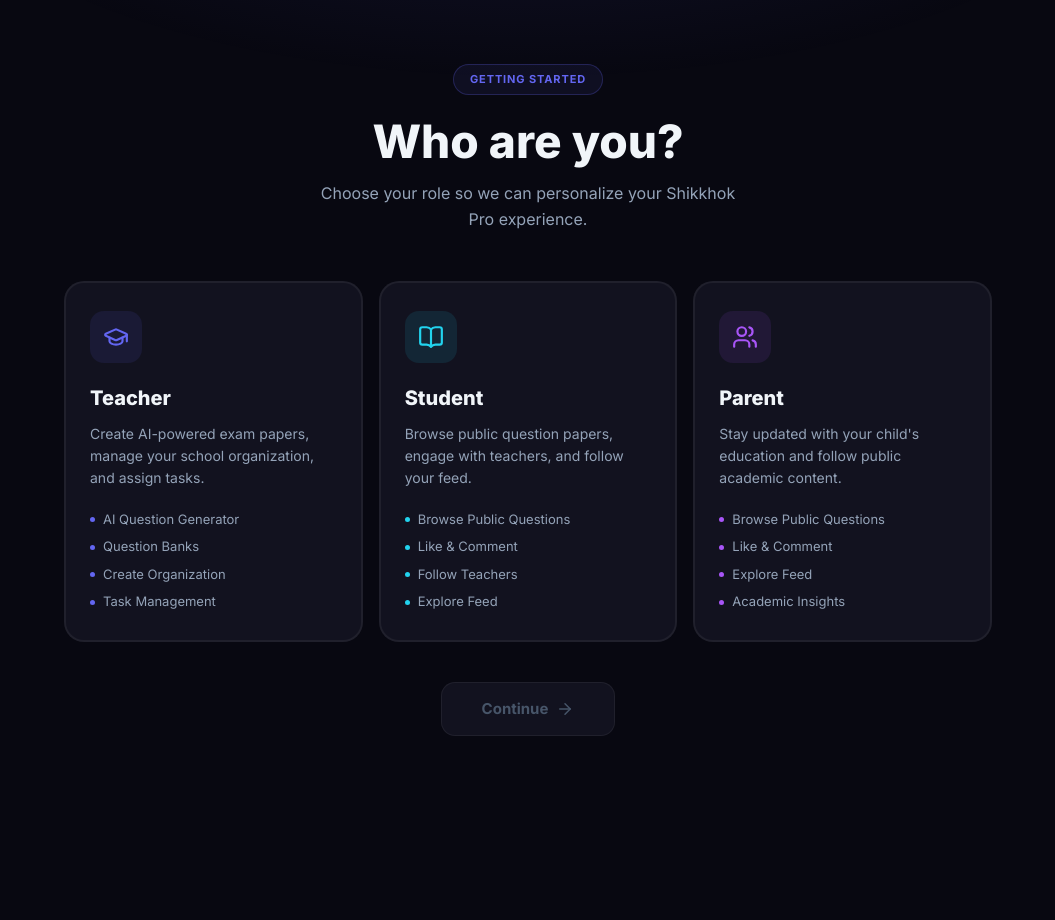
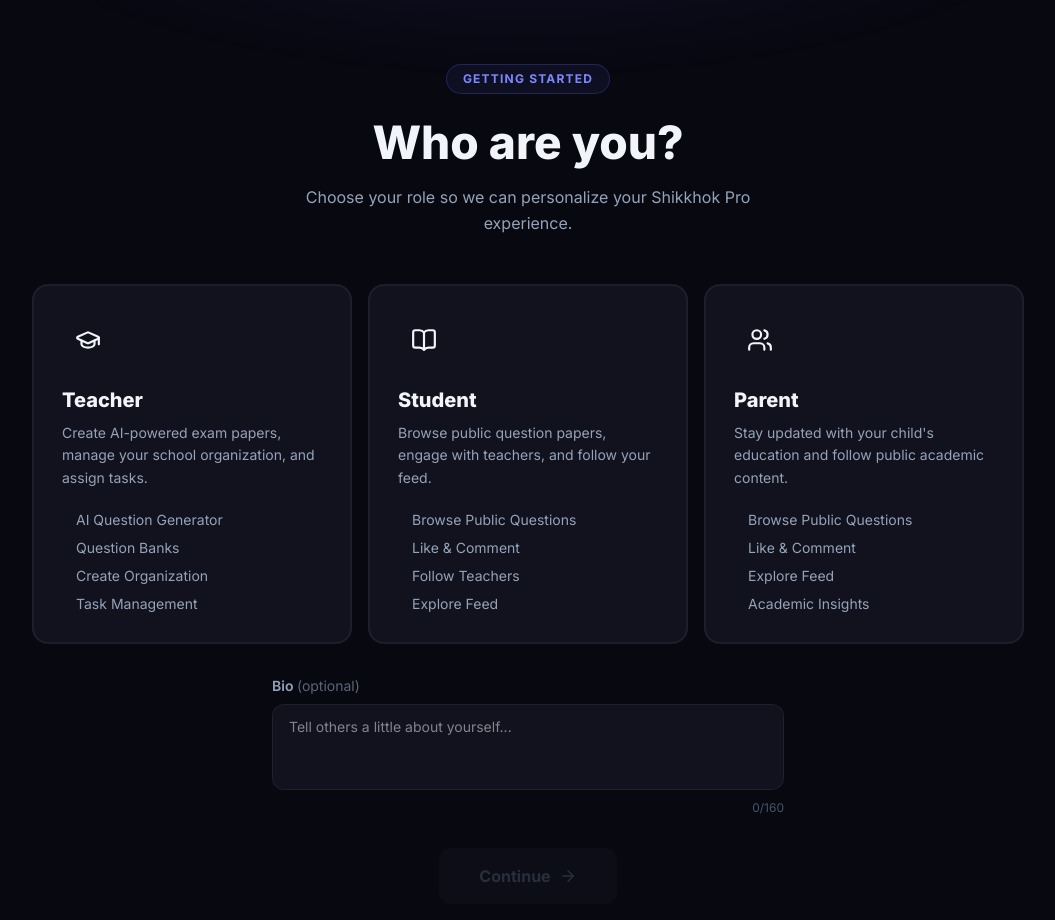
Before and after one commit to ariq-azmain/shikkhok_pro, a Next.js app: page /onboarding in a window 1280 px wide. Shown: the top 920 px of the page, without its empty margins (112-1167 px from the left). Before the commit the page ends 800 px from the top, so only its background shows below. Built offline with nearby package versions, Linux system fonts and the light colour scheme.

Commit message:
fix onboarding

```diff
--- a/src/app/(auth)/onboarding/page.tsx
+++ b/src/app/(auth)/onboarding/page.tsx
@@ -2,13 +2,12 @@
 
 import { useState } from "react";
 import { useRouter } from "next/navigation";
-import { FiArrowRight } from "react-icons/fi";
-import { Check } from "lucide-react";
+import { GraduationCap, BookOpen, Users, ArrowRight, Check } from "lucide-react";
 import { ACCOUNT_TYPES } from '@/constants'
-
 
 export default function OnboardingPage() {
   const [selected, setSelected] = useState<string | null>(null);
+  const [bio, setBio] = useState("");
   const [loading, setLoading] = useState(false);
   const [error, setError] = useState<string | null>(null);
   const router = useRouter();
@@ -22,11 +21,15 @@
       const res = await fetch("/api/onboarding", {
         method: "POST",
         headers: { "Content-Type": "application/json" },
-        body: JSON.stringify({ accountType: selected }),
+        body: JSON.stringify({
+          accountType: selected,
+          bio: bio.trim() || null,
+        }),
       });
 
+      const data = await res.json();
+
       if (!res.ok) {
-        const data = await res.json();
         throw new Error(data.error || "Something went wrong");
       }
 
@@ -38,166 +41,84 @@
   }
 
   return (
-    <main
-      className="relative min-h-screen overflow-x-hidden"
-      style={{ background: "var(--bg-primary)", fontFamily: "inherit" }}
-    >
+    <main className="relative min-h-screen overflow-x-hidden" style={{ background: "var(--bg-primary)" }}>
       {/* Background glow */}
       <div
-        className="fixed inset-0 pointer-events-none"
+        className="fixed inset-0 pointer-events-none z-0"
         style={{
           background:
             "radial-gradient(ellipse 80% 50% at 50% -20%, rgba(99,102,241,0.12) 0%, transparent 60%)",
-          zIndex: 0,
         }}
       />
 
-      <div
-        className="relative z-10 flex flex-col items-center justify-center min-h-screen px-4 py-16"
-        style={{ maxWidth: "960px", margin: "0 auto" }}
-      >
+      <div className="relative z-10 flex flex-col items-center justify-center min-h-screen px-4 py-16 max-w-5xl mx-auto">
+
         {/* Header */}
         <div className="text-center mb-12">
           <div
-            className="inline-flex items-center gap-2 mb-5"
+            className="inline-flex items-center gap-2 px-4 py-1.5 rounded-full mb-5"
             style={{
               background: "rgba(99,102,241,0.08)",
               border: "1px solid rgba(99,102,241,0.25)",
-              borderRadius: "100px",
-              padding: "6px 16px",
             }}
           >
-            <span style={{ fontSize: "11px", color: "#6366f1", fontWeight: 700, letterSpacing: "0.08em" }}>
-              GETTING STARTED
-            </span>
+            <span className="text-indigo-400 text-xs font-bold tracking-widest">GETTING STARTED</span>
           </div>
 
           <h1
-            style={{
-              fontSize: "clamp(30px, 5vw, 46px)",
-              fontWeight: 800,
-              color: "var(--text-primary)",
-              lineHeight: 1.15,
-              marginBottom: "14px",
-            }}
+            className="font-extrabold leading-tight mb-3"
+            style={{ fontSize: "clamp(30px, 5vw, 46px)", color: "var(--text-primary)" }}
           >
             Who are you?
           </h1>
-          <p style={{ color: "var(--text-secondary)", fontSize: "16px", maxWidth: "420px", margin: "0 auto", lineHeight: 1.6 }}>
+          <p className="text-base leading-relaxed max-w-md mx-auto" style={{ color: "var(--text-secondary)" }}>
             Choose your role so we can personalize your Shikkhok Pro experience.
           </p>
         </div>
 
         {/* Cards */}
-        <div
-          className="w-full mb-10"
-          style={{
-            display: "grid",
-            gridTemplateColumns: "repeat(auto-fit, minmax(260px, 1fr))",
-            gap: "16px",
-          }}
-        >
-          {ACCOUNT_TYPES.map(({ type, icon: Icon, title, description, perks, color, glow }) => {
+        <div className="w-full grid grid-cols-1 md:grid-cols-3 gap-4 mb-8">
+          {ACCOUNT_TYPES.map(({ type, icon: Icon, title, description, perks, iconBg, iconColor, dotColor, border, cardBg, glow }) => {
             const isSelected = selected === type;
             return (
               <button
                 key={type}
                 onClick={() => setSelected(type)}
-                style={{
-                  background: isSelected ? `${color}0d` : "var(--bg-card)",
-                  border: `2px solid ${isSelected ? color : "var(--border-subtle)"}`,
-                  borderRadius: "20px",
-                  padding: "28px 24px",
-                  cursor: "pointer",
-                  textAlign: "left",
-                  transition: "all 0.2s ease",
-                  boxShadow: isSelected ? `0 0 40px ${glow}` : "none",
-                  transform: isSelected ? "translateY(-4px)" : "none",
-                  position: "relative",
-                }}
+                className={`relative text-left rounded-2xl p-7 cursor-pointer transition-all duration-200 border-2 ${
+                  isSelected
+                    ? `${cardBg} ${border} -translate-y-1 shadow-2xl ${glow}`
+                    : "border-white/5 hover:border-white/10 hover:-translate-y-0.5"
+                }`}
+                style={{ background: isSelected ? undefined : "var(--bg-card)" }}
               >
-                {/* Check indicator */}
+                {/* Check */}
                 {isSelected && (
-                  <div
-                    style={{
-                      position: "absolute",
-                      top: "16px",
-                      right: "16px",
-                      width: "24px",
-                      height: "24px",
-                      borderRadius: "50%",
-                      background: color,
-                      display: "flex",
-                      alignItems: "center",
-                      justifyContent: "center",
-                    }}
-                  >
-                    <Check size={13} color="white" strokeWidth={3} />
+                  <div className={`absolute top-4 right-4 w-6 h-6 rounded-full flex items-center justify-center ${iconBg} ${iconColor}`}>
+                    <Check size={13} strokeWidth={3} />
                   </div>
                 )}
 
                 {/* Icon */}
-                <div
-                  style={{
-                    width: "52px",
-                    height: "52px",
-                    borderRadius: "14px",
-                    background: `${color}1a`,
-                    display: "flex",
-                    alignItems: "center",
-                    justifyContent: "center",
-                    marginBottom: "20px",
-                  }}
-                >
-                  <Icon size={26} color={color} />
+                <div className={`w-13 h-13 rounded-xl flex items-center justify-center mb-5 ${iconBg}`}
+                  style={{ width: "52px", height: "52px" }}>
+                  <Icon size={26} className={iconColor} />
                 </div>
 
                 {/* Title */}
-                <h3
-                  style={{
-                    fontSize: "20px",
-                    fontWeight: 800,
-                    color: "var(--text-primary)",
-                    marginBottom: "10px",
-                  }}
-                >
+                <h3 className="text-xl font-extrabold mb-2" style={{ color: "var(--text-primary)" }}>
                   {title}
                 </h3>
 
                 {/* Description */}
-                <p
-                  style={{
-                    color: "var(--text-secondary)",
-                    fontSize: "14px",
-                    lineHeight: 1.6,
-                    marginBottom: "20px",
-                  }}
-                >
+                <p className="text-sm leading-relaxed mb-5" style={{ color: "var(--text-secondary)" }}>
                   {description}
                 </p>
 
                 {/* Perks */}
-                <ul style={{ listStyle: "none", padding: 0, margin: 0, display: "flex", flexDirection: "column", gap: "8px" }}>
+                <ul className="flex flex-col gap-2">
                   {perks.map((perk) => (
-                    <li
-                      key={perk}
-                      style={{
-                        display: "flex",
-                        alignItems: "center",
-                        gap: "8px",
-                        color: "var(--text-secondary)",
-                        fontSize: "13px",
-                      }}
-                    >
-                      <span
-                        style={{
-                          width: "5px",
-                          height: "5px",
-                          borderRadius: "50%",
-                          background: color,
-                          flexShrink: 0,
-                        }}
-                      />
+                    <li key={perk} className="flex items-center gap-2 text-sm" style={{ color: "var(--text-secondary)" }}>
+                      <span className={`w-1.5 h-1.5 rounded-full flex-shrink-0 ${dotColor}`} />
                       {perk}
                     </li>
                   ))}
@@ -207,33 +128,47 @@
           })}
         </div>
 
+        {/* Bio field */}
+        <div className="w-full max-w-lg mb-8">
+          <label className="block text-sm font-semibold mb-2" style={{ color: "var(--text-secondary)" }}>
+            Bio <span className="font-normal opacity-60">(optional)</span>
+          </label>
+          <textarea
+            value={bio}
+            onChange={(e) => setBio(e.target.value)}
+            maxLength={160}
+            rows={3}
+            placeholder="Tell others a little about yourself..."
+            className="w-full rounded-xl px-4 py-3 text-sm resize-none outline-none transition-all duration-200 focus:ring-1 focus:ring-indigo-500"
+            style={{
+              background: "var(--bg-card)",
+              border: "1px solid var(--border-subtle)",
+              color: "var(--text-primary)",
+            }}
+          />
+          <p className="text-xs mt-1 text-right" style={{ color: "var(--text-muted)" }}>
+            {bio.length}/160
+          </p>
+        </div>
+
         {/* Error */}
         {error && (
-          <p style={{ color: "#f87171", fontSize: "14px", marginBottom: "16px" }}>{error}</p>
+          <p className="text-red-400 text-sm mb-4">{error}</p>
         )}
 
         {/* CTA */}
         <button
           onClick={handleContinue}
           disabled={!selected || loading}
-          style={{
-            display: "inline-flex",
-            alignItems: "center",
-            gap: "8px",
-            background: selected ? "var(--color-primary)" : "var(--bg-card)",
-            color: selected ? "white" : "var(--text-muted)",
-            border: `1px solid ${selected ? "transparent" : "var(--border-subtle)"}`,
-            borderRadius: "14px",
-            padding: "15px 40px",
-            fontSize: "15px",
-            fontWeight: 700,
-            cursor: selected && !loading ? "pointer" : "not-allowed",
-            transition: "all 0.2s ease",
-            opacity: loading ? 0.7 : 1,
-          }}
+          className={`inline-flex items-center gap-2 px-10 py-4 rounded-xl text-base font-bold transition-all duration-200 ${
+            selected && !loading
+              ? "bg-indigo-500 text-white hover:bg-indigo-600 hover:scale-[1.02]"
+              : "cursor-not-allowed opacity-50"
+          }`}
+          style={{ background: selected && !loading ? undefined : "var(--bg-card)", color: selected ? undefined : "var(--text-muted)" }}
         >
           {loading ? "Please wait..." : "Continue"}
-          {!loading && <FiArrowRight size={18} />}
+          {!loading && <ArrowRight size={18} />}
         </button>
       </div>
     </main>
```
